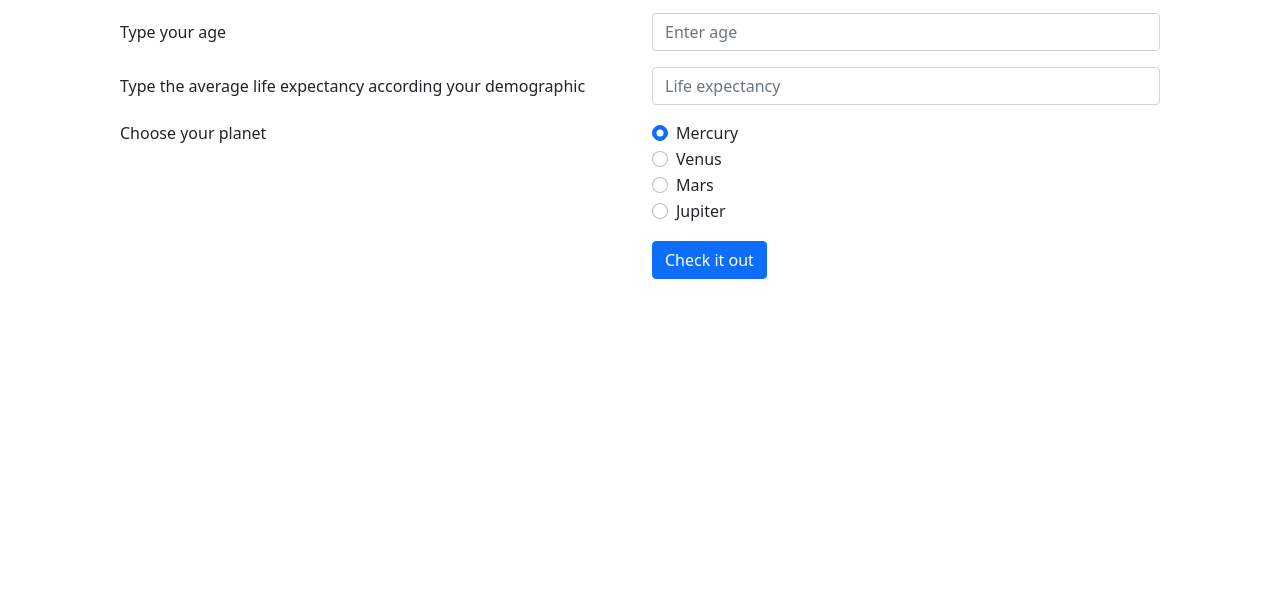
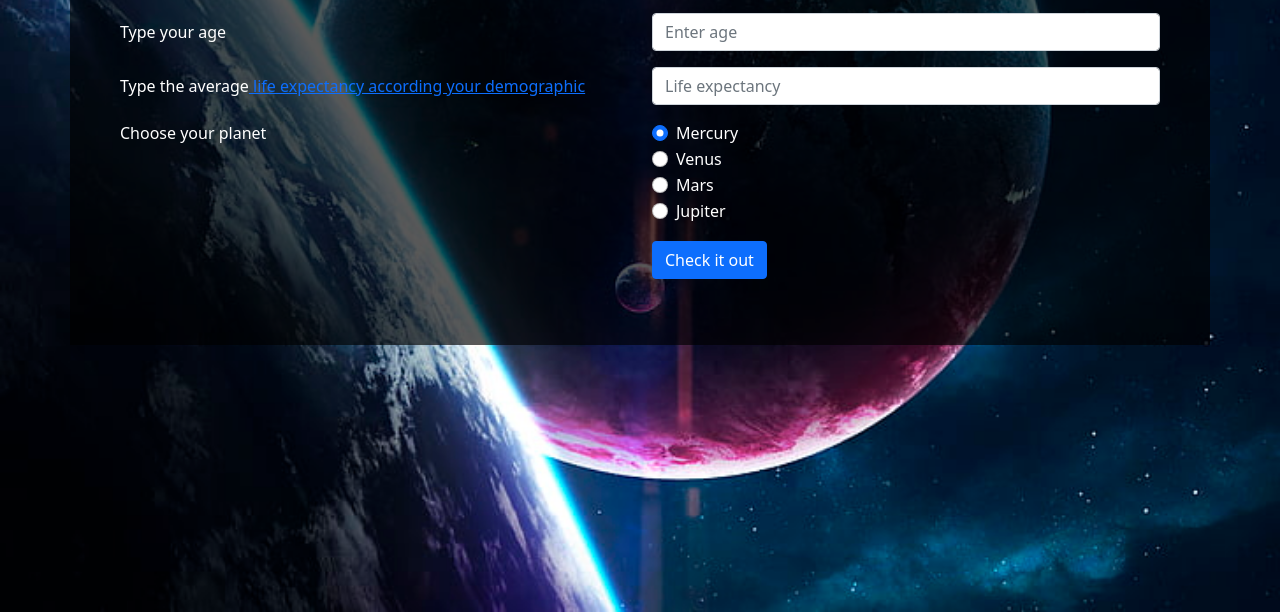
Before and after one commit to vzubarieva/galactic-age-calculator, a website built with webpack: page src/index.html in a window 1280 px wide. Shown: the part 188-800 px from the top of the page. Built offline with nearby package versions, Linux system fonts and the light colour scheme.

Commit message:
add background

```diff
--- a/src/css/styles.css
+++ b/src/css/styles.css
@@ -2,4 +2,11 @@
   text-align: left;
   padding: 50px;
   margin: auto;
+  background: rgba(0, 0, 0, 0.65);
 }
+
+body {
+  background: #000 url('../../assets/images/bg.jpg') no-repeat fixed center ;
+  background-size: cover;
+  color: #fff;
+}
--- a/src/index.html
+++ b/src/index.html
@@ -20,8 +20,10 @@
           </div>
         </div>
         <div class="mb-3 row">
-          <label for="InputLifeExpectansy" class="col-sm-6 col-form-label"> Type the average life expectancy according
-            your demographic</label>
+          <label for="InputLifeExpectansy" class="col-sm-6 col-form-label">Type the average<a
+              href="https://www.ssa.gov/oact/population/longevity.html"> life expectancy according your
+              demographic</a>
+          </label>
           <div class="col-sm-6">
             <input class="form-control" id="lifeExpectancy" placeholder="Life expectancy" type="number">
           </div>
--- a/src/index.js
+++ b/src/index.js
@@ -20,10 +20,7 @@ $(function () {
       return;
     }
 
-    // create instance of class
     let planetYears = new PlanetYears(age, lifeExpectancy);
-
-    // based on planet name call methods
     let planetAge = 0;
     let yearsToLive = 0;
     if (planetName === "Mercury") {
@@ -39,7 +36,6 @@ $(function () {
       planetAge = planetYears.getJupiterAge();
       yearsToLive = planetYears.getJupiterYearsToLive();
     }
-    // display the result
     $("#response").html("");
     $('#response').append(`<li>Your ${planetName} age is ${planetAge}</li>`);
     if (lifeExpectancy >= age) {
```
Also changed, not shown: assets/images/bg.jpg (added).
